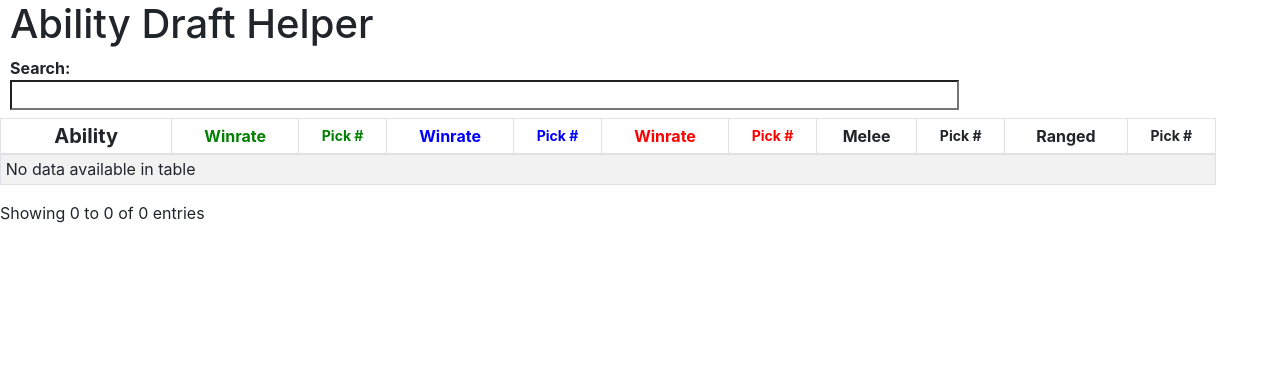
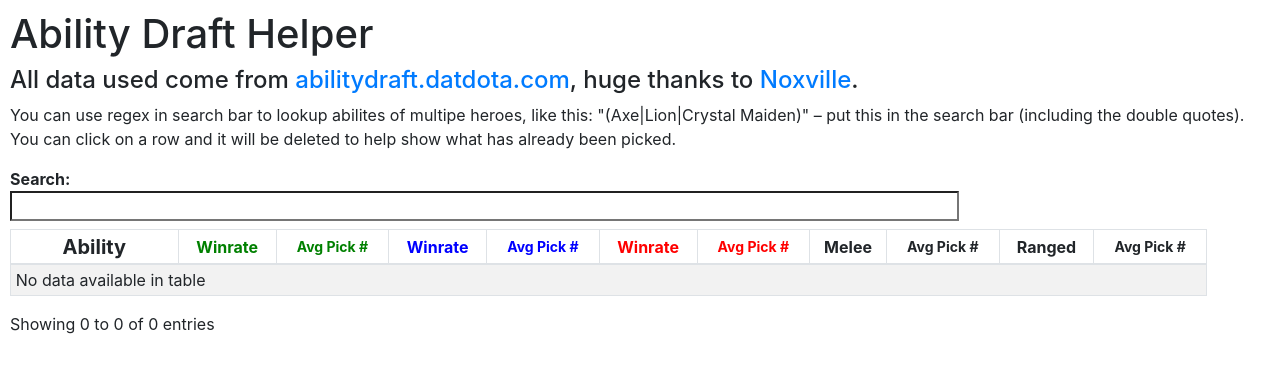
Before and after one commit to FazyDota/Blur, a Django app: page /abilities in a window 1280 px wide. Shown: the top 373 px of the page. Run offline with Django 3.2, Linux system fonts and the light colour scheme; data that the repository does not hold is empty; some libraries are stand-ins or nearby versions.

Commit message:
Adding more information to ability draft helper (and credits), styling fixes

```diff
--- a/skills/templates/abilities_index.html
+++ b/skills/templates/abilities_index.html
@@ -6,21 +6,26 @@
 <link rel="stylesheet" href="{% static 'css/abilities_table.css' %}">
 <script src="{% static 'js/abilities.js' %}"></script>
 <h1>Ability Draft Helper</h1>
+<h4>All data used come from <a href="abilitydraft.datdota.com">abilitydraft.datdota.com</a>,
+    huge thanks to <a href="https://twitter.com/Noxville">Noxville</a>.</h4>
+<p style="font-size: 16px">You can use regex in search bar to lookup abilites of multipe heroes, like this:
+    "(Axe|Lion|Crystal Maiden)" – put this in the search bar (including the double quotes).<br>
+    You can click on a row and it will be deleted to help show what has already been picked.</p>
 <table id="sortTable" class="table table-striped table-bordered table-sm" cellspacing="0" width="95%" >
 <thead>
 <tr>
 <th class="text-center" style="font-size: 20px;">Ability</th>
 <th class="text-center" style="font-size: 16px;">Hero</th>
 <th class="text-center" style=" color: green;">Winrate</th>
-<th class="text-center" style=" color: green;">Pick #</th>
+<th class="text-center" style=" color: green;">Avg Pick #</th>
 <th class="text-center" style=" color: blue;">Winrate</th>
-<th class="text-center" style=" color: blue;">Pick #</th>
+<th class="text-center" style=" color: blue;">Avg Pick #</th>
 <th class="text-center" style=" color: red;">Winrate</th>
-<th class="text-center" style=" color: red;">Pick #</th>
+<th class="text-center" style=" color: red;">Avg Pick #</th>
 <th class="text-center" style="">Melee</th>
-<th class="text-center" style="">Pick #</th>
+<th class="text-center" style="">Avg Pick #</th>
 <th class="text-center" style="">Ranged</th>
-<th class="text-center" style="">Pick #</th>
+<th class="text-center" style="">Avg Pick #</th>
 </tr>
 </thead>
 <tbody>
@@ -30,15 +35,15 @@
 <tr class="remove">
 <td class="text-center"><img src="{% static ability.image %}" width="50" height="50"><br>{{ ability.name }}</td>
 <td class="text-center">{{ ability.hero }}</td>
-<td class="text-center">{{ ability.agi_winrate }}</td>
+<td class="text-center">{{ ability.agi_winrate }}%</td>
 <td class="text-center">{{ ability.agi_pickorder }}</td>
-<td class="text-center">{{ ability.int_winrate }}</td>
+<td class="text-center">{{ ability.int_winrate }}%</td>
 <td class="text-center">{{ ability.int_pickorder }}</td>
-<td class="text-center">{{ ability.str_winrate }}</td>
+<td class="text-center">{{ ability.str_winrate }}%</td>
 <td class="text-center">{{ ability.str_pickorder }}</td>
-<td class="text-center">{{ ability.melee_winrate }}</td>
+<td class="text-center">{{ ability.melee_winrate }}%</td>
 <td class="text-center">{{ ability.melee_pickorder }}</td>
-<td class="text-center">{{ ability.ranged_winrate }}</td>
+<td class="text-center">{{ ability.ranged_winrate }}%</td>
 <td class="text-center">{{ ability.ranged_pickorder }}</td>
 </tr>
 {% endfor %}
--- a/static/css/abilities_table.css
+++ b/static/css/abilities_table.css
@@ -1,6 +1,5 @@
 .dataTables_wrapper .dataTables_filter{
     float: left;
-    padding-left: 10px;
 }
 
 #sortTable_filter > label{
@@ -8,7 +7,6 @@
 }
 
 h1 {
-padding-left: 10px;
 }
 
 .dataTables_wrapper .dataTables_length{
--- a/static/js/abilities.js
+++ b/static/js/abilities.js
@@ -9,49 +9,49 @@ $(document).ready(function() {
         { targets: [0,1,3,5,7,9,11], className: "smaller-font"}],
         rowCallback: function(row, data, index)
         {
-            if(data[2] < 49.5){
+            if(data[2].replace("%", "").replace("%", "") < 49.5){
                 $(row).find("td:eq(1)").css("color", "red");
             }
-            if(data[2] > 50.5){
+            if(data[2].replace("%", "") > 50.5){
                 $(row).find("td:eq(1)").css("color", "green");
             }
-            if(data[2] > 51.5){
+            if(data[2].replace("%", "") > 51.5){
                 $(row).find("td:eq(1)").css("font-weight", "bold");
             }
-            if(data[4] < 49.5){
+            if(data[4].replace("%", "") < 49.5){
                 $(row).find("td:eq(3)").css("color", "red");
             }
-            if(data[4] > 50.5){
+            if(data[4].replace("%", "") > 50.5){
                 $(row).find("td:eq(3)").css("color", "green");
             }
-            if(data[4] > 51.5){
+            if(data[4].replace("%", "") > 51.5){
                 $(row).find("td:eq(3)").css("font-weight", "bold");
             }
-            if(data[6] < 49.5){
+            if(data[6].replace("%", "") < 49.5){
                 $(row).find("td:eq(5)").css("color", "red");
             }
-            if(data[6] > 50.5){
+            if(data[6].replace("%", "") > 50.5){
                 $(row).find("td:eq(5)").css("color", "green");
             }
-            if(data[6] > 51.5){
+            if(data[6].replace("%", "") > 51.5){
                 $(row).find("td:eq(5)").css("font-weight", "bold");
             }
-            if(data[8] < 49.5){
+            if(data[8].replace("%", "") < 49.5){
                 $(row).find("td:eq(7)").css("color", "red");
             }
-            if(data[8] > 50.5){
+            if(data[8].replace("%", "") > 50.5){
                 $(row).find("td:eq(7)").css("color", "green");
             }
-            if(data[8] > 51.5){
+            if(data[8].replace("%", "") > 51.5){
                 $(row).find("td:eq(7)").css("font-weight", "bold");
             }
-            if(data[10] < 49.5){
+            if(data[10].replace("%", "") < 49.5){
                 $(row).find("td:eq(9)").css("color", "red");
             }
-            if(data[10] > 50.5){
+            if(data[10].replace("%", "") > 50.5){
                 $(row).find("td:eq(9)").css("color", "green");
             }
-            if(data[10] > 51.5){
+            if(data[10].replace("%", "") > 51.5){
                 $(row).find("td:eq(9)").css("font-weight", "bold");
             }
         }
--- a/vintage_project/templates/base.html
+++ b/vintage_project/templates/base.html
@@ -4,7 +4,7 @@
 <script src="https://cdnjs.cloudflare.com/ajax/libs/datatables/1.10.20/js/jquery.dataTables.min.js"></script>
 <script src="https://cdnjs.cloudflare.com/ajax/libs/datatables/1.10.20/js/dataTables.bootstrap4.min.js"></script>
 
-{% block page_content %}{% endblock %}
+<div class="wrapper" style="margin: 10px">{% block page_content %}{% endblock %}</div>
 
 <script src="https://cdnjs.cloudflare.com/ajax/libs/popper.js/1.14.3/umd/popper.min.js" integrity="sha384-ZMP7rVo3mIykV+2+9J3UJ46jBk0WLaUAdn689aCwoqbBJiSnjAK/l8WvCWPIPm49" crossorigin="anonymous"></script>
 <script src="https://stackpath.bootstrapcdn.com/bootstrap/4.1.3/js/bootstrap.min.js" integrity="sha384-ChfqqxuZUCnJSK3+MXmPNIyE6ZbWh2IMqE241rYiqJxyMiZ6OW/JmZQ5stwEULTy" crossorigin="anonymous"></script>
```
